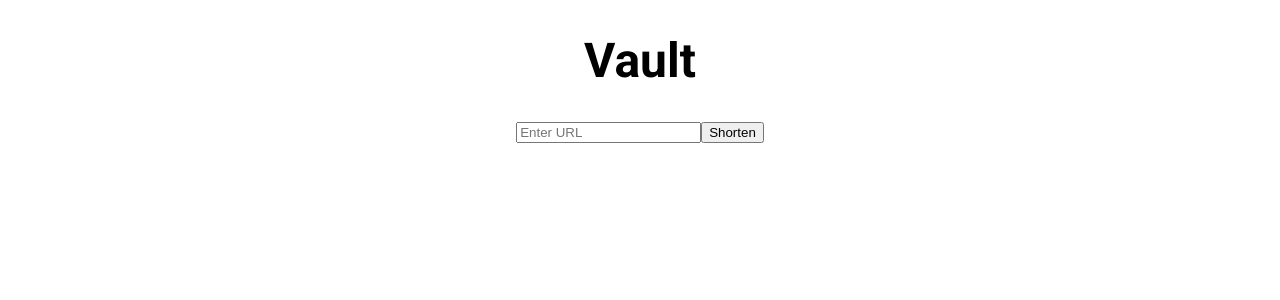
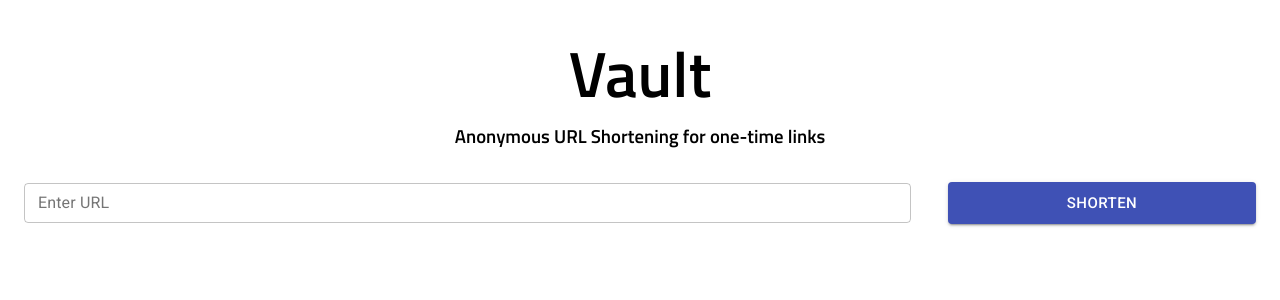
Before and after one commit to LucasWangTO/Vaultk, a React (Create React App) app in the folder client/: page / in a window 1280 px wide. Shown: the top 300 px of the page. Built offline with nearby package versions, Linux system fonts and the light colour scheme.

Commit message:
Improved UI of web app

```diff
--- a/client/package.json
+++ b/client/package.json
@@ -3,7 +3,8 @@
   "version": "0.1.0",
   "private": true,
   "dependencies": {
-    "@material-ui/core": "^4.11.3",
+    "@material-ui/core": "^4.11.4",
+    "@material-ui/lab": "*",
     "@testing-library/jest-dom": "^5.11.9",
     "@testing-library/react": "^11.2.5",
     "@testing-library/user-event": "^12.7.1",
--- a/client/public/index.html
+++ b/client/public/index.html
@@ -3,7 +3,7 @@
   <head>
     <meta charset="utf-8" />
     <link rel="icon" href="%PUBLIC_URL%/favicon.ico" />
-    <meta name="viewport" content="width=device-width, initial-scale=1" />
+    <meta name="viewport" content="minimum-scale=1, initial-scale=1, width=device-width" />
     <meta name="theme-color" content="#000000" />
     <meta
       name="description"
@@ -14,7 +14,10 @@
       user's mobile device or desktop. See https://developers.google.com/web/fundamentals/web-app-manifest/
     -->
     <link rel="manifest" href="%PUBLIC_URL%/manifest.json" />
+    <link rel="preconnect" href="https://fonts.gstatic.com">
+    <link href="https://fonts.googleapis.com/css2?family=Titillium+Web:wght@600&display=swap" rel="stylesheet">
     <link rel="stylesheet" href="https://fonts.googleapis.com/css?family=Roboto:300,400,500,700&display=swap" />
+    <link rel="stylesheet" href="https://fonts.googleapis.com/icon?family=Material+Icons" />
     <!--
       Notice the use of %PUBLIC_URL% in the tags above.
       It will be replaced with the URL of the `public` folder during the build.
--- /dev/null
+++ b/client/src/components/CustomText.js
@@ -0,0 +1,11 @@
+import React from 'react';
+import { TextField, useTheme, useMediaQuery } from '@material-ui/core';
+
+const CustomText = (props) => {
+    const theme = useTheme();
+    const isSmallScreen = useMediaQuery(theme.breakpoints.down('xs'));
+    const width = isSmallScreen ? "100%" : "96%";
+    return <TextField variant="outlined" disabled={props.isDisabled} label={props.label} value={props.value} size={props.size} onChange={props.onChange} style={{width: width, float: "left"}}/>;
+}
+
+export default CustomText;
--- /dev/null
+++ b/client/src/components/CustomUrl.js
@@ -0,0 +1,15 @@
+import React from 'react';
+import { Typography, useTheme, useMediaQuery } from '@material-ui/core';
+
+const CustomUrl = (props) => {
+    const theme = useTheme();
+    const isSmallScreen = useMediaQuery(theme.breakpoints.down('xs'));
+    const alignment = isSmallScreen ? "center" : "left";
+    return (
+        <Typography variant="h6" style={{textAlign: alignment, whiteSpace: "nowrap", textOverflow: "ellipsis", overflow: "hidden"}}>
+            {props.displayUrl}
+        </Typography>
+    )
+}
+
+export default CustomUrl;
--- a/client/src/components/Link.js
+++ b/client/src/components/Link.js
@@ -1,17 +1,31 @@
 import React, {Fragment} from 'react'
+import { Button, Grid, Typography } from '@material-ui/core'
+import CustomText from './CustomText'
 
 const Link = (props) => {
     if (props.isLink) {
         return (
-            <label>{props.url}</label>
+            <Grid item xs={12} sm={8} >
+                <Typography variant="h6">
+                    vaul.tk/{props.url}
+                </Typography>
+            </Grid>
         )
     } else {
         return (
             <Fragment>
-                <input type="text" value={props.url} onChange={props.handleChange}/>
-                <button type="submit" disabled={props.isDisabled}>Confirm</button>
+                <Grid item xs={3} sm={2} style={{textAlign: "right"}}>
+                    <Typography variant="h6">
+                        vaul.tk/
+                    </Typography>
+                </Grid>
+                <Grid item xs={9} sm={4}>
+                    <CustomText label="Ending" value={props.url} size="small" isDisabled={props.isDisabled} onChange={props.handleChange} style={{width: "100%"}} />
+                </Grid>
+                <Grid item xs={12} sm={2}>
+                    <Button variant="contained" color="primary" type="submit" disabled={props.isDisabled} style={{width: "100%"}}>Confirm</Button>
+                </Grid>
             </Fragment>
-
         )
     }
 }
--- a/client/src/components/MainPage.js
+++ b/client/src/components/MainPage.js
@@ -1,12 +1,16 @@
-import React from 'react';
+import React, { Fragment } from 'react';
+import Container from '@material-ui/core/Container'
 import UrlForm from './urlForm'
 
 const MainPage = () => {
     return(
-        <div>
-            <h1>Vault</h1>
-            <UrlForm />
-        </div>
+        <Fragment>
+            <Container>
+                <h1>Vault</h1>
+                <h3>Anonymous URL Shortening for one-time links</h3>
+                <UrlForm />
+            </Container>
+        </Fragment>
     );
 }
 
--- a/client/src/components/ShortUrl.js
+++ b/client/src/components/ShortUrl.js
@@ -1,5 +1,7 @@
 import React, {useState} from 'react'
 import Link from './Link'
+import CustomUrl from './CustomUrl'
+import { Grid } from '@material-ui/core'
 
 const ShortUrl = (props) => {
     const [link, setLink] = useState('')
@@ -52,10 +54,14 @@ const ShortUrl = (props) => {
     }
 
     return (
-        <form onSubmit={handleSubmit}>
+        <form onSubmit={handleSubmit} style={{marginBottom: "1rem"}}>
             <br />
-            <label><span>{props.displayUrl}</span> vaul.tk/</label>
-            <Link url={link} handleChange={handleChange} isLink={linkSuccess} isDisabled={buttonDisabled}/>
+            <Grid container direction="row" justify="space-between" alignItems="center">
+                <Grid item xs={12} sm={4}>
+                    <CustomUrl displayUrl={props.displayUrl} />
+                </Grid>
+                <Link url={link} handleChange={handleChange} isLink={linkSuccess} isDisabled={buttonDisabled}/>
+            </Grid>
         </form>
     )
 }
--- a/client/src/components/urlForm.js
+++ b/client/src/components/urlForm.js
@@ -1,6 +1,8 @@
-import React, {useState} from 'react'
-import { nanoid } from 'nanoid'
-import ShortUrl from './ShortUrl'
+import React, { useState } from 'react';
+import { nanoid } from 'nanoid';
+import ShortUrl from './ShortUrl';
+import CustomText from './CustomText'
+import { Button, Grid } from '@material-ui/core';
 
 // Basic URL Validation
 function valid_url(url) {
@@ -38,10 +40,16 @@ const UrlForm = () => {
     return (
         <div>
             <form onSubmit={handleSubmitUrl}>
-                <input type="text" name="URL" placeholder="Enter URL" value={currentUrl} onChange={handleChange}/>
-                <button type="submit">Shorten</button>
+                <Grid container direction="row" justify="space-between" alignItems="center">
+                    <Grid item xs={12} sm={9}>
+                        <CustomText label="Enter URL" value={currentUrl} size="small" onChange={handleChange} isDisabled={false}/>
+                    </Grid>
+                    <Grid item xs={12} sm={3}>
+                        <Button variant="contained" color="primary" type="submit" size="large" style={{width: "100%"}}>Shorten</Button>
+                    </Grid>
+                </Grid>
             </form>
-            <div>
+            <div style={{marginTop: "1.5rem", marginBottom: "2rem"}}>
                 {urls.map(url => <ShortUrl key={url.id} url={url.link} displayUrl={url.displayLink} />)}
             </div>
         </div>
--- a/client/src/index.css
+++ b/client/src/index.css
@@ -10,9 +10,18 @@ body {
 
 h1 {
   color: black;
-  font-size: 3rem;
+  font-size: 4rem;
   text-align: center;
-  font-family: "Roboto";
+  font-family: "Titillium Web";
+  margin-top: 1.5rem;
+  margin-bottom: 0;
+}
+
+h3 {
+  text-align: center;
+  font-family: "Titillium Web";
+  margin-top: 0;
+  margin-bottom: 2rem;
 }
 
 form {
```
Also changed, not shown: 1 other file (tests, documents, lock files or other folders).
